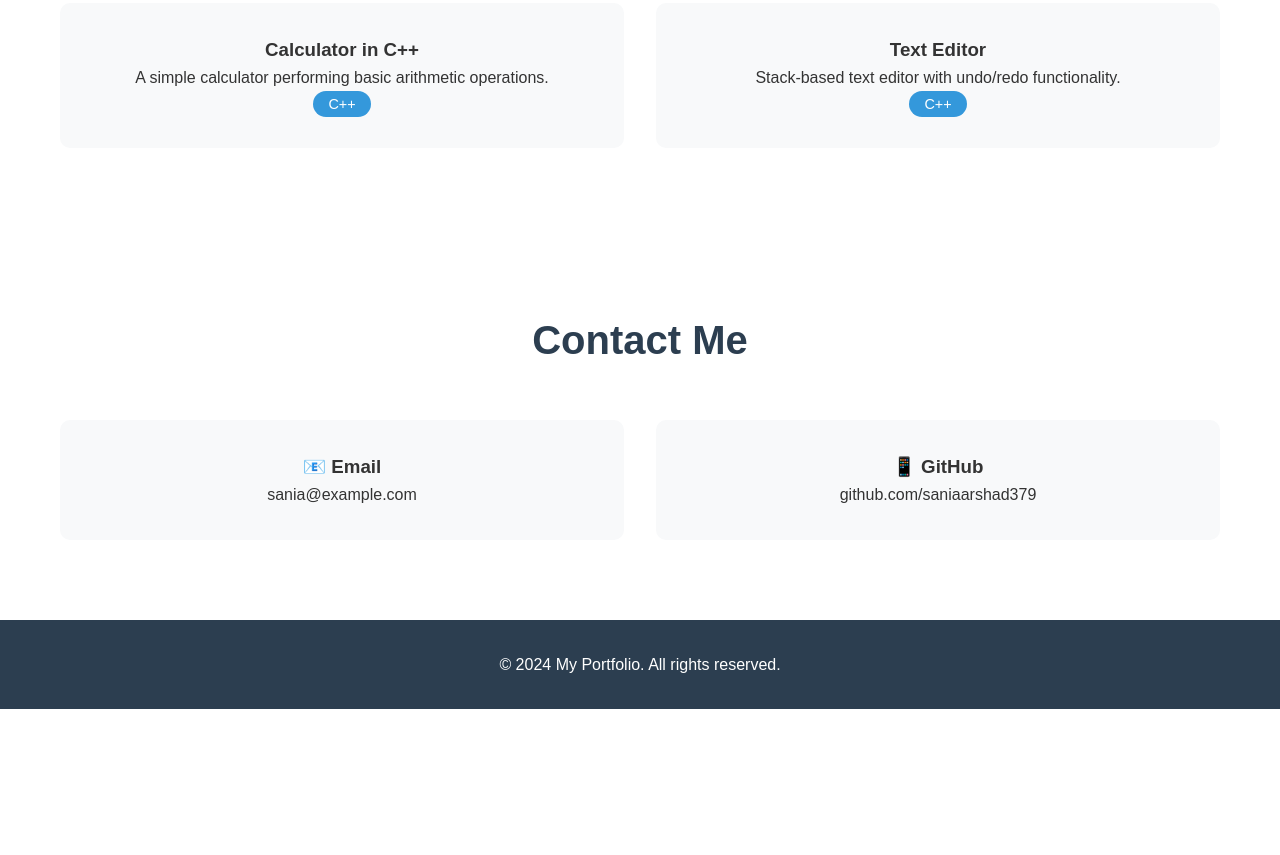
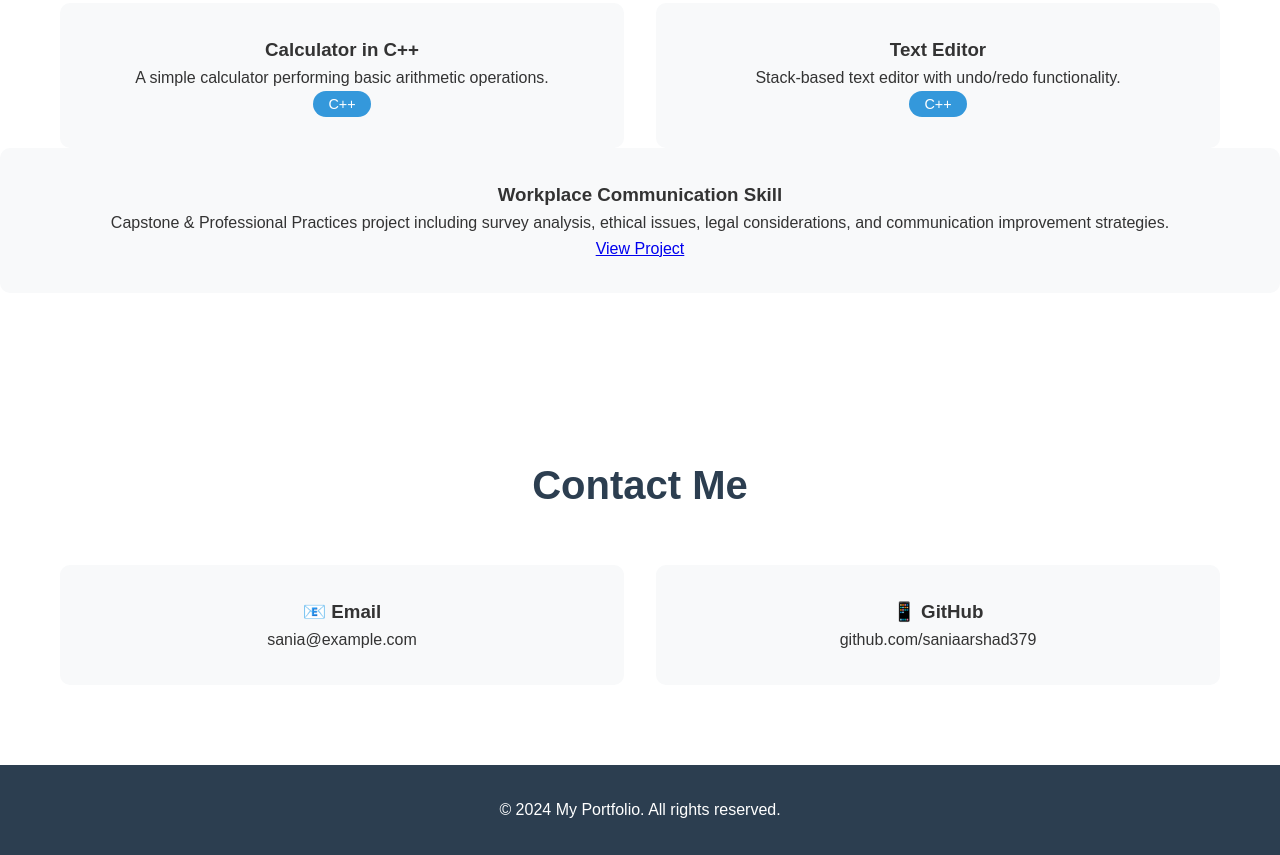
Before and after one commit to saniaarshad379/My-Portfolio, a plain HTML site: page index.html in a window 1280 px wide. Shown: the part 1460-2315 px from the top of the page. Before the commit the page ends 2169 px from the top, so only its background shows below. Drawn offline with Linux system fonts and the light colour scheme.

Commit message:
Update index.html

```diff
--- a/index.html
+++ b/index.html
@@ -83,6 +83,7 @@
                     <p>A simple calculator performing basic arithmetic operations.</p>
                     <span class="tech">C++</span>
                 </div>
+
                 <div class="project-card">
                     <h3>Text Editor</h3>
                     <p>Stack-based text editor with undo/redo functionality.</p>
@@ -90,6 +91,18 @@
                 </div>
             </div>
         </div>
+        <div class="project-card">
+    <h3>Workplace Communication Skill</h3>
+
+    <p>
+        Capstone & Professional Practices project including survey analysis,
+        ethical issues, legal considerations, and communication improvement strategies.
+    </p>
+
+    <a href="https://github.com/saniaarshad379/professional-practice-capstone" target="_blank">
+        View Project
+    </a>
+</div>
     </section>
 
     <section id="contact" class="contact">
```
